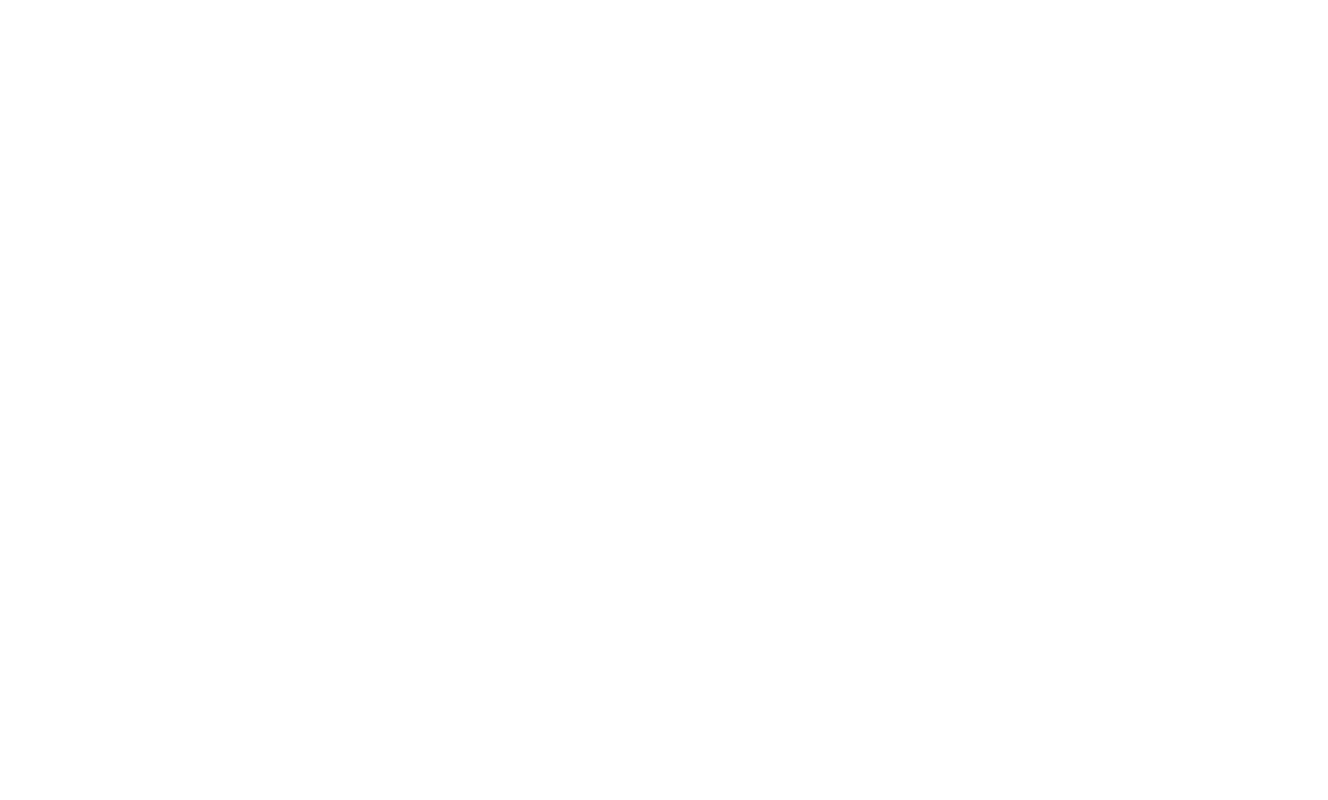
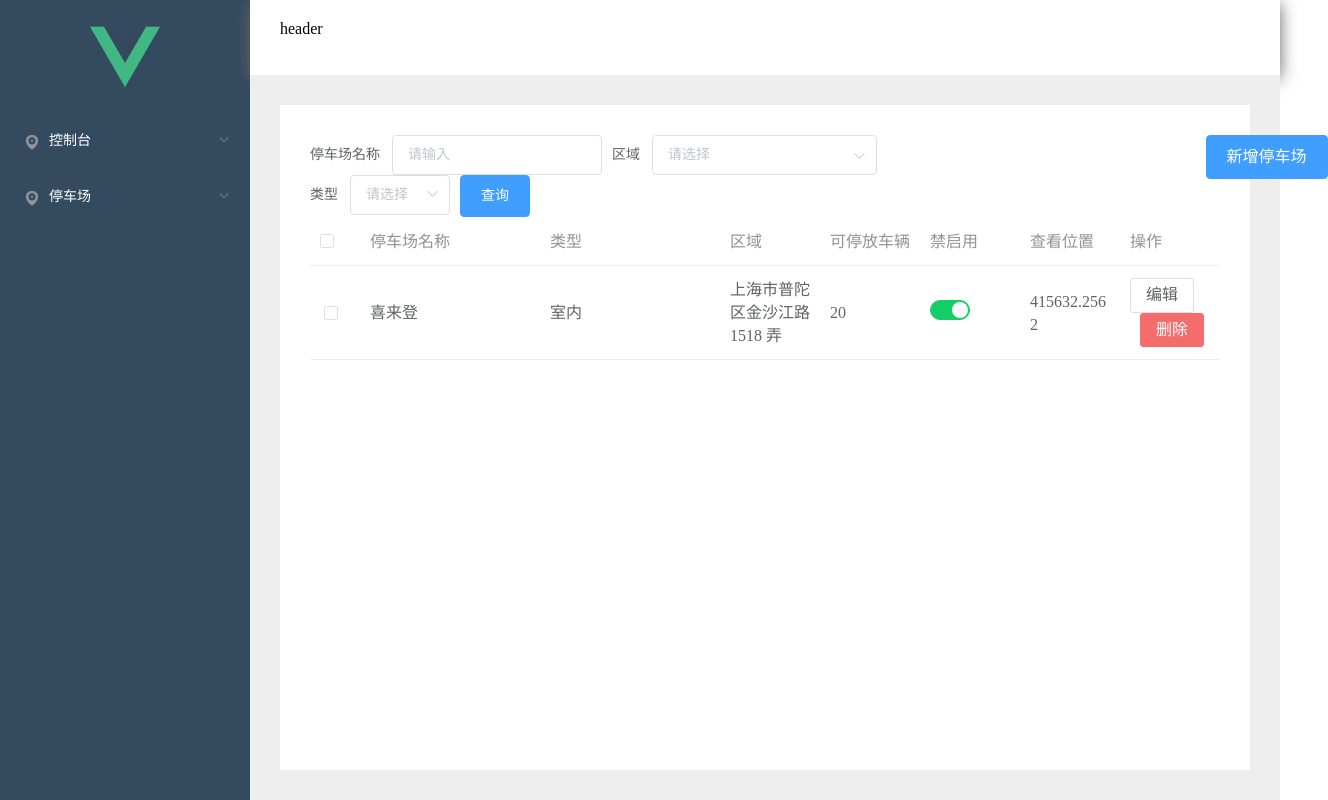
Before and after one commit to HpuLegion/vue-admin, a Vue app: page /listManager in a window 1280 px wide. Shown: the whole page, 1328 px wide, since content can reach past the window. Built offline with nearby package versions, Linux system fonts and the light colour scheme.

Commit message:
路由 页面

```diff
--- a/src/router/index.js
+++ b/src/router/index.js
@@ -33,14 +33,17 @@
     component: ()=>import('@/views/Login')
   },
   // 后台控制主页面
+
   {
-    path: '/layout',
-    name: 'Layout',
+    path: '/console',
+    name: 'Console',
+    redirect: "index",
     meta:{
-      name:'后台首页'
+      name:'控制台'
     },
-    // component: ()=>import('@/views/Layout'),
+    hidden:false,
     component: Layout,
+    // component: Layout,
     children:[
       {
         path: '/index',
@@ -48,65 +51,92 @@
         meta:{
           name:'首页'
         },
-        // component: ()=>import('@/views/Layout/index.vue')
-        component: Layout
+        component: ()=>import('@/views/Console/index.vue')
       }
     ]
   },
   {
-    path: '/info',
-    name: 'Info',
+    path: '/paking',
+    name: 'Paking',
     meta:{
-      name:'信息管理'
+      name:'停车场'
     },
-    // component: ()=>import('@/views/Layout'),
+    hidden:false,
     component: Layout,
     children:[
       {
-        path: '/infoList',
-        name: 'InfoList',
+        path: '/listManager',
+        name: 'ListManager',
         meta:{
-          name:'信息列表'
+          name:'列表管理'
         },
-        component: ()=>import('@/views/Info/infoList.vue')
+        component: ()=>import('@/views/ListManager')
       },
       {
-        path: '/infoCate',
-        name: 'InfoCate',
+        path: '/addPaking',
+        name: 'AddPaking',
         meta:{
-          name:'信息分类'
+          name:'新增停车场'
         },
-        component: ()=>import('@/views/Info/infoCate.vue')
+        component: ()=>import('@/views/AddPaking')
       },
-      {
-        path: '/infoDetails',
-        name: 'InfoDetails',
-        meta:{
-          name:'信息详情'
-        },
-        component: ()=>import('@/views/Info/infoDetails.vue')
-      }
     ]
   },
-  {
-    path: '/userManage',
-    name: 'UserManage',
-    meta:{
-      name:'用户管理'
-    },
-    // component: ()=>import('@/views/Layout'),
-    component: Layout,
-    children:[
-      {
-        path: '/userList',
-        name: 'UserList',
-        meta:{
-          name:'用户列表'
-        },
-        component: ()=>import('@/views/UserManage/userList.vue')
-      }
-    ]
-  },
+
+  // {
+  //   path: '/info',
+  //   name: 'Info',
+  //   meta:{
+  //     name:'信息管理'
+  //   },
+  //   // component: ()=>import('@/views/Layout'),
+  //   component: Layout,
+  //   children:[
+  //     {
+  //       path: '/infoList',
+  //       name: 'InfoList',
+  //       meta:{
+  //         name:'信息列表'
+  //       },
+  //       component: ()=>import('@/views/Info/infoList.vue')
+  //     },
+  //     {
+  //       path: '/infoCate',
+  //       name: 'InfoCate',
+  //       meta:{
+  //         name:'信息分类'
+  //       },
+  //       component: ()=>import('@/views/Info/infoCate.vue')
+  //     },
+  //     {
+  //       path: '/infoDetails',
+  //       name: 'InfoDetails',
+  //       meta:{
+  //         name:'信息详情'
+  //       },
+  //       component: ()=>import('@/views/Info/infoDetails.vue')
+  //     }
+  //   ]
+  // },
+  // {
+  //   path: '/userManage',
+  //   name: 'UserManage',
+  //   meta:{
+  //     name:'用户管理'
+  //   },
+  //   // component: ()=>import('@/views/Layout'),
+  //   component: Layout,
+  //   children:[
+  //     {
+  //       path: '/userList',
+  //       name: 'UserList',
+  //       meta:{
+  //         name:'用户列表'
+  //       },
+  //       component: ()=>import('@/views/UserManage/userList.vue')
+  //     }
+  //   ]
+  // },
 ]
 
 const router = new VueRouter({
--- a/src/styles/elementUi.scss
+++ b/src/styles/elementUi.scss
@@ -24,3 +24,9 @@
             margin-top:-2px;
         }
      }
+     .el-select  {
+        width: 100px;
+      }
+    .el-col-6{
+        padding-left: 208px !important;
+    }
--- /dev/null
+++ b/src/views/AddPaking/index.vue
@@ -0,0 +1,73 @@
+<template>
+  <div id='paking_add'>
+    <el-form ref="form"
+             :model="form"
+             label-width="100px">
+      <el-form-item label="停车场名称">
+        <el-input v-model="form.paking_name" style="width:30%"></el-input>
+      </el-form-item>
+      <el-form-item label="区域">
+        <el-cascader v-model="cas_value"
+                     :options="cas_options">
+        </el-cascader>
+      </el-form-item>
+      <el-form-item label="类型">
+        <el-radio-group v-model="form.typeRadio">
+          <el-radio label="室内"></el-radio>
+          <el-radio label="室外"></el-radio>
+        </el-radio-group>
+      </el-form-item>
+      <el-form-item label="可停放车辆" style="width:15%">
+        <el-input v-model="form.paking_num"></el-input>
+      </el-form-item>
+      <el-form-item label="禁启用">
+        <el-radio-group v-model="form.disableRadio">
+          <el-radio label="禁止"></el-radio>
+          <el-radio label="启动"></el-radio>
+        </el-radio-group>
+      </el-form-item>
+      <el-form-item label="位置">
+        <el-input type="textarea"
+                  v-model="form.point"></el-input>
+      </el-form-item>
+      <el-form-item>
+        <el-button type="primary"
+                   @click="onSubmit">新增</el-button>
+        <el-button>取消</el-button>
+      </el-form-item>
+    </el-form>
+  </div>
+</template>
+
+<script>
+export default {
+  name: 'Paking_add',
+  data() {
+    return {
+      form: {
+        paking_name: '',
+        typeRadio: '',
+        paking_num: '',
+        disableRadio: '',
+        point: '',
+        cas_value: [],
+        cas_options: [{}]
+      }
+    }
+  },
+  methods: {
+    onSubmit() {
+      console.log('submit!')
+    }
+  }
+}
+</script>
+
+<style scoped lang='scss'>
+// .setInputWidth{
+//   width: 40%;
+// }
+.el-form-item{
+  margin-bottom: 30px;
+}
+</style>
--- /dev/null
+++ b/src/views/Console/index.vue
@@ -0,0 +1,20 @@
+<template>
+  <div id=''>
+      控制台首页
+  </div>
+</template>
+
+<script>
+export default {
+  name: '',
+  data () {
+    return {
+    }
+  },
+  methods: {}
+}
+</script>
+
+<style scoped lang='scss'>
+
+</style>
--- /dev/null
+++ b/src/views/ListManager/index.vue
@@ -0,0 +1,124 @@
+<template>
+  <div id=''>
+    <div class="headerForm">
+      <el-row :gutter="20">
+        <el-col :span="18">
+          <el-form :inline="true"
+                   :model="formInline"
+                   class="demo-form-inline">
+            <el-form-item label="停车场名称">
+              <el-input v-model="formInline.paking_name"
+                        placeholder="请输入">
+              </el-input>
+            </el-form-item>
+            <el-form-item label="区域">
+              <el-cascader v-model="cas_value"
+                           :options="cas_options">
+              </el-cascader>
+            </el-form-item>
+            <el-form-item label="类型">
+              <el-select v-model="formInline.type"
+                         placeholder="请选择">
+                <el-option label="室内"
+                           value="shanghai">
+                </el-option>
+                <el-option label="室外"
+                           value="beijing">
+                </el-option>
+              </el-select>
+            </el-form-item>
+            <el-form-item>
+              <el-button type="primary">查询</el-button>
+            </el-form-item>
+          </el-form>
+        </el-col>
+        <el-col :span="6">
+          <router-link to="addPaking">
+            <el-button type="primary">新增停车场</el-button>
+          </router-link>
+        </el-col>
+      </el-row>
+
+    </div>
+    <div class="form_table">
+      <el-table :data="tableData"
+                style="width: 100%">
+        <el-table-column type="selection"
+                         width="50">
+        </el-table-column>
+        <el-table-column prop="paking_name"
+                         label="停车场名称"
+                         width="180">
+        </el-table-column>
+        <el-table-column prop="type"
+                         label="类型"
+                         width="180">
+        </el-table-column>
+        <el-table-column prop="address"
+                         label="区域">
+        </el-table-column>
+        <el-table-column prop="fullNum"
+                         label="可停放车辆">
+        </el-table-column>
+        <el-table-column prop="disable"
+                         label="禁启用">
+          <!-- 使用作用域插槽便于挂载数据 -->
+          <template v-slot:default="slotProps">
+            <el-switch v-model="slotProps.row.disable"
+                       active-color="#13ce66"
+                       inactive-color="#ff4949">
+            </el-switch>
+          </template>
+        </el-table-column>
+        <el-table-column prop="point"
+                         label="查看位置">
+        </el-table-column>
+        <el-table-column prop="operation"
+                         label="操作">
+          <template v-slot:default="slotProps">
+            <el-button size="mini"
+                       @click="handleEdit(slotProps.$index, slotProps.row)">编辑</el-button>
+            <el-button size="mini"
+                       type="danger"
+                       @click="handleDelete(slotProps.$index, slotProps.row)">删除</el-button>
+          </template>
+        </el-table-column>
+      </el-table>
+    </div>
+  </div>
+</template>
+
+<script>
+export default {
+  name: '',
+  data() {
+    return {
+      formInline: {
+        paking_name: '',
+        area: '',
+        type: ''
+      },
+      cas_value: [],
+      cas_options: [],
+      tableData: [
+        {
+          paking_name: '喜来登',
+          type: '室内',
+          address: '上海市普陀区金沙江路 1518 弄',
+          fullNum: 20,
+          disable: true,
+          point: '415632.2562'
+        }
+      ],
+      switchValue: true
+    }
+  },
+  methods: {
+    handleEdit() {},
+    handleDelete() {}
+  }
+}
+</script>
+
+<style scoped lang='scss'>
+</style>
--- a/src/views/Login/index.vue
+++ b/src/views/Login/index.vue
@@ -204,8 +204,8 @@
 
     return {
       formLabelAlign:{
-        emailValue:'',
-        pass:'',
+        emailValue:'1163572188@qq.com',
+        pass:'wlq09876',
         checkPass:'',
         codeValue:'',
       },
@@ -379,7 +379,7 @@
                     .then(response=>{
                       this.clearCode()
                       console.log(response)
-                      this.$router.push({path:'/layout'})
+                      this.$router.push({path:'/console'})
                     })
                     .catch(err=>{
                       console.log(err)
```
Also changed, not shown: src/views/Layout/Component/Nav.vue (+18 -19 lines), src/views/Paking/index.vue (added, +18 -0 lines).
